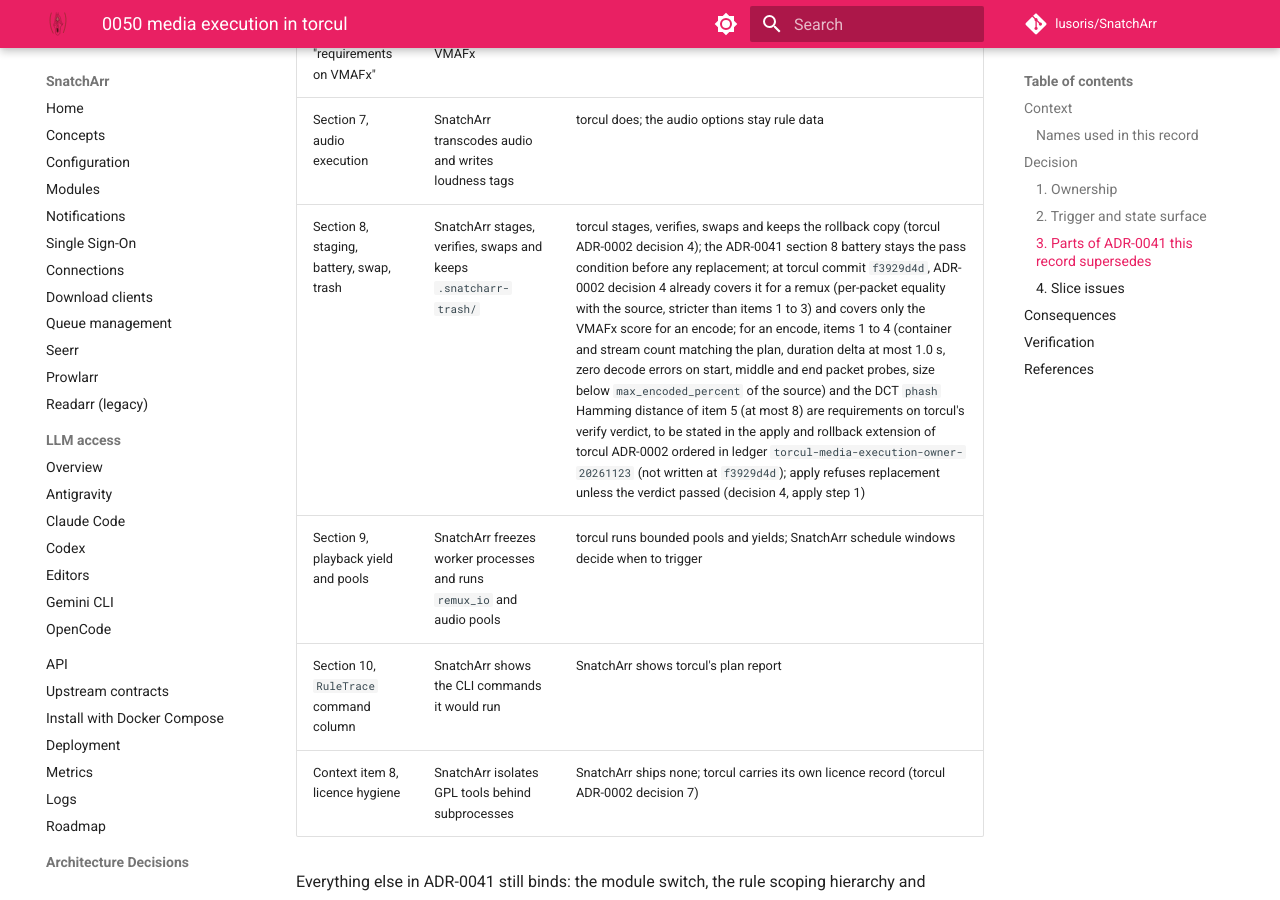
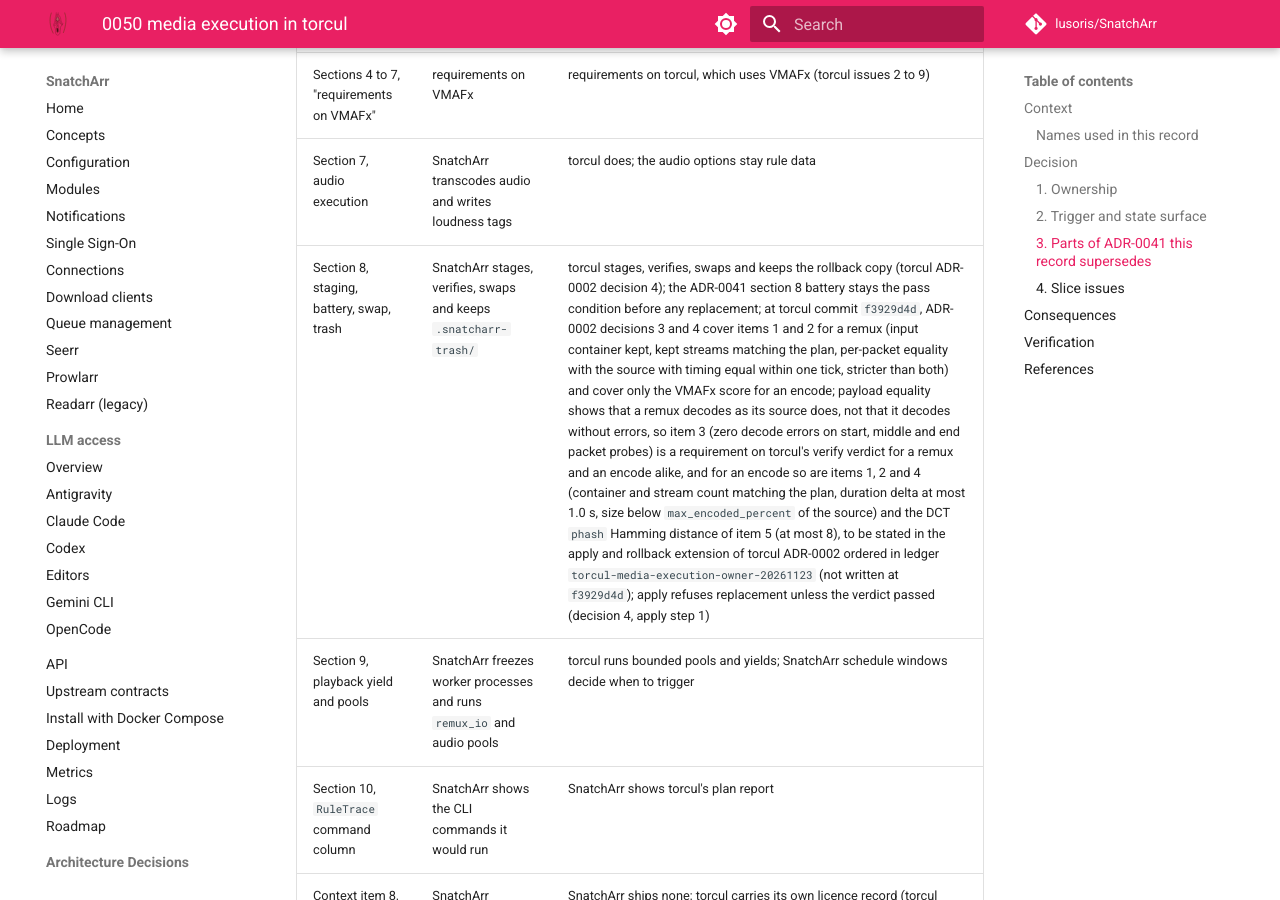
Before and after one commit to lusoris/SnatchArr, an MkDocs documentation site: the page built from docs/adr/0050-media-execution-in-torcul.md, in a window 1280 px wide and 900 px high, scrolled down 4556 px. Built offline with MkDocs 1.6.1 and Material for MkDocs 9.7.7, drawn with Linux system fonts in a browser that asks for light colours; comment, search, counter and statistics services are not loaded.

Commit message:
docs(adr): require decode probes on a torcul remux verdict
The section 3 row said torcul ADR-0002 decision 4 covers section 8
items 1 to 3 for a remux. Per-packet equality with the source shows
that a remux decodes as its source does, not that it decodes without
errors, so item 3 (zero decode errors on start, middle and end packet
probes) is not covered. The row now names decisions 3 and 4 as
covering items 1 and 2 for a remux, and states item 3 as a
requirement on torcul's verify verdict for a remux and an encode
alike.

Signed-off-by: lusoris <lusoris@proton.me>

```diff
--- a/docs/adr/0050-media-execution-in-torcul.md
+++ b/docs/adr/0050-media-execution-in-torcul.md
@@ -75,7 +75,7 @@ SnatchArr starts, links and ships no media tool and no media library. torcul is
 | Section 3, tiers 0 to 2 | SnatchArr runs tiers 0 and 1 and delegates tier 2 to VMAFx | torcul plans the cheapest change that meets the rule |
 | Sections 4 to 7, "requirements on VMAFx" | requirements on VMAFx | requirements on torcul, which uses VMAFx (torcul issues 2 to 9) |
 | Section 7, audio execution | SnatchArr transcodes audio and writes loudness tags | torcul does; the audio options stay rule data |
-| Section 8, staging, battery, swap, trash | SnatchArr stages, verifies, swaps and keeps `.snatcharr-trash/` | torcul stages, verifies, swaps and keeps the rollback copy (torcul ADR-0002 decision 4); the ADR-0041 section 8 battery stays the pass condition before any replacement; at torcul commit `f3929d4d`, ADR-0002 decision 4 already covers it for a remux (per-packet equality with the source, stricter than items 1 to 3) and covers only the VMAFx score for an encode; for an encode, items 1 to 4 (container and stream count matching the plan, duration delta at most 1.0 s, zero decode errors on start, middle and end packet probes, size below `max_encoded_percent` of the source) and the DCT `phash` Hamming distance of item 5 (at most 8) are requirements on torcul's verify verdict, to be stated in the apply and rollback extension of torcul ADR-0002 ordered in ledger `torcul-media-execution-owner-20261123` (not written at `f3929d4d`); apply refuses replacement unless the verdict passed (decision 4, apply step 1) |
+| Section 8, staging, battery, swap, trash | SnatchArr stages, verifies, swaps and keeps `.snatcharr-trash/` | torcul stages, verifies, swaps and keeps the rollback copy (torcul ADR-0002 decision 4); the ADR-0041 section 8 battery stays the pass condition before any replacement; at torcul commit `f3929d4d`, ADR-0002 decisions 3 and 4 cover items 1 and 2 for a remux (input container kept, kept streams matching the plan, per-packet equality with the source with timing equal within one tick, stricter than both) and cover only the VMAFx score for an encode; payload equality shows that a remux decodes as its source does, not that it decodes without errors, so item 3 (zero decode errors on start, middle and end packet probes) is a requirement on torcul's verify verdict for a remux and an encode alike, and for an encode so are items 1, 2 and 4 (container and stream count matching the plan, duration delta at most 1.0 s, size below `max_encoded_percent` of the source) and the DCT `phash` Hamming distance of item 5 (at most 8), to be stated in the apply and rollback extension of torcul ADR-0002 ordered in ledger `torcul-media-execution-owner-20261123` (not written at `f3929d4d`); apply refuses replacement unless the verdict passed (decision 4, apply step 1) |
 | Section 9, playback yield and pools | SnatchArr freezes worker processes and runs `remux_io` and audio pools | torcul runs bounded pools and yields; SnatchArr schedule windows decide when to trigger |
 | Section 10, `RuleTrace` command column | SnatchArr shows the CLI commands it would run | SnatchArr shows torcul's plan report |
 | Context item 8, licence hygiene | SnatchArr isolates GPL tools behind subprocesses | SnatchArr ships none; torcul carries its own licence record (torcul ADR-0002 decision 7) |
```
